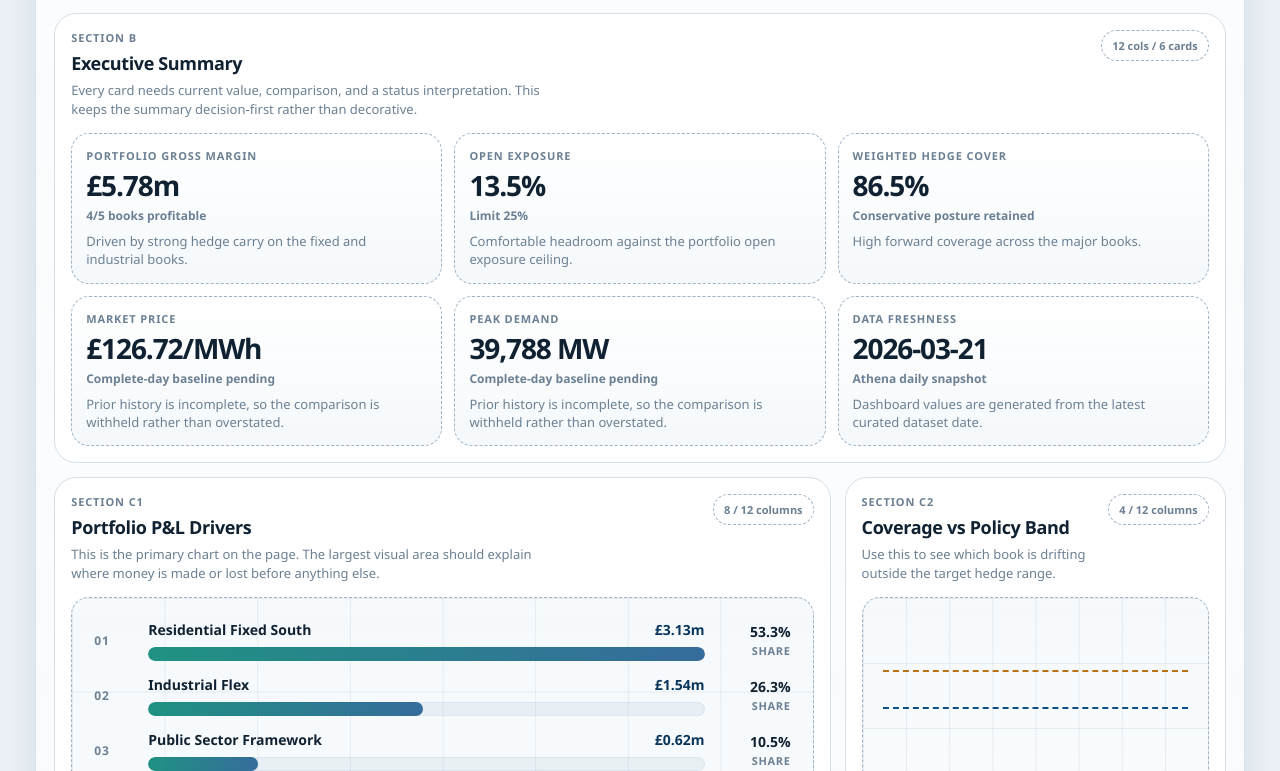
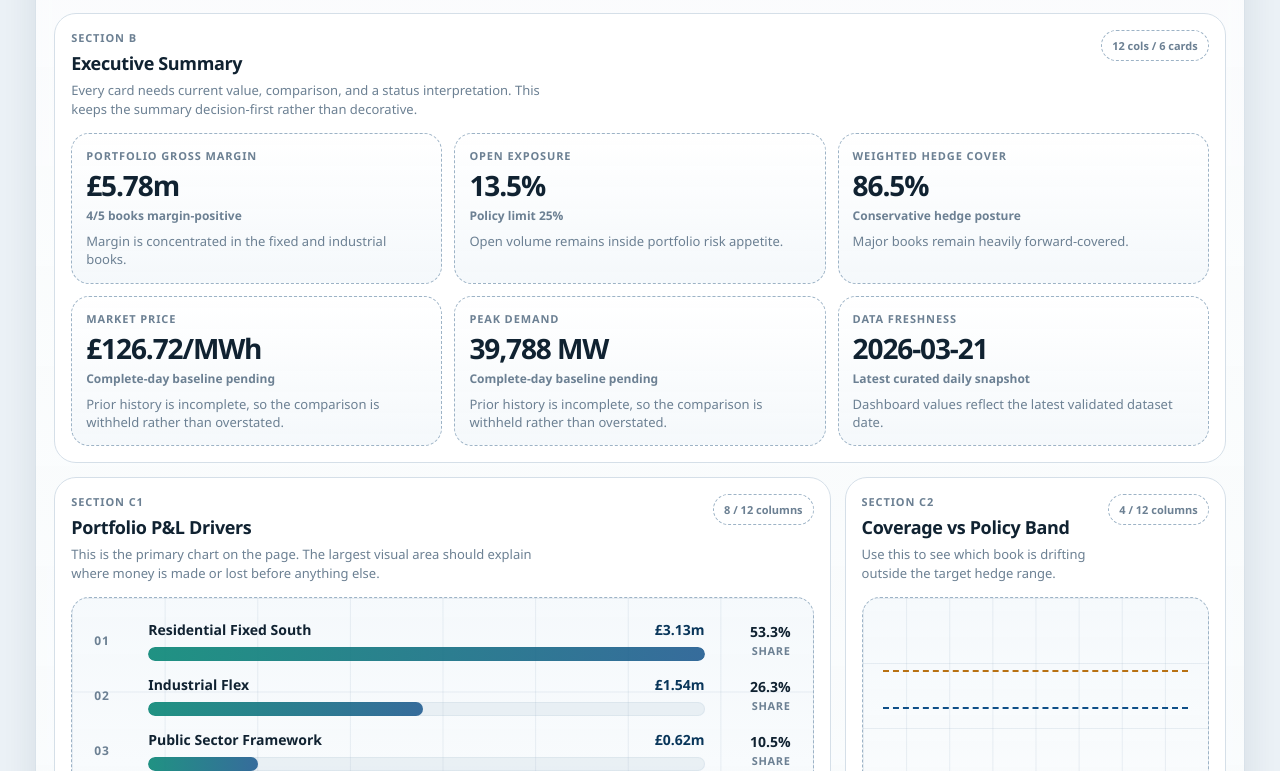
Before and after one commit to SholasSandbox/energy-market-data-lake, a React (Vite) app in the folder dashboard-ui/: page / in a window 1280 px wide. Shown: the part 901-1672 px from the top of the page. Built offline with nearby package versions, Linux system fonts and the light colour scheme.

Commit message:
Tighten executive summary wording

```diff
--- a/dashboard-ui/public/dashboard-data.json
+++ b/dashboard-ui/public/dashboard-data.json
@@ -1,6 +1,6 @@
 {
   "metadata": {
-    "asOf": "2026-03-22 10:53:55 UTC",
+    "asOf": "2026-03-22 11:11:52 UTC",
     "latestDate": "2026-03-21",
     "region": "GB",
     "scenario": "Conservative Hedge Posture",
@@ -45,20 +45,20 @@
       {
         "label": "Portfolio Gross Margin",
         "value": "\u00a35.78m",
-        "trend": "4/5 books profitable",
-        "detail": "Driven by strong hedge carry on the fixed and industrial books."
+        "trend": "4/5 books margin-positive",
+        "detail": "Margin is concentrated in the fixed and industrial books."
       },
       {
         "label": "Open Exposure",
         "value": "13.5%",
-        "trend": "Limit 25%",
-        "detail": "Comfortable headroom against the portfolio open exposure ceiling."
+        "trend": "Policy limit 25%",
+        "detail": "Open volume remains inside portfolio risk appetite."
       },
       {
         "label": "Weighted Hedge Cover",
         "value": "86.5%",
-        "trend": "Conservative posture retained",
-        "detail": "High forward coverage across the major books."
+        "trend": "Conservative hedge posture",
+        "detail": "Major books remain heavily forward-covered."
       },
       {
         "label": "Market Price",
@@ -75,8 +75,8 @@
       {
         "label": "Data Freshness",
         "value": "2026-03-21",
-        "trend": "Athena daily snapshot",
-        "detail": "Dashboard values are generated from the latest curated dataset date."
+        "trend": "Latest curated daily snapshot",
+        "detail": "Dashboard values reflect the latest validated dataset date."
       }
     ],
     "pnlDrivers": [
--- a/dashboard-ui/src/mockData.ts
+++ b/dashboard-ui/src/mockData.ts
@@ -48,20 +48,20 @@ export const summaryCards: SummaryCard[] = [
   {
     label: "Portfolio Gross Margin",
     value: "£6.65m",
-    trend: "4/5 books profitable",
-    detail: "Driven by strong hedge carry across the fixed and industrial books.",
+    trend: "4/5 books margin-positive",
+    detail: "Margin is concentrated in the fixed and industrial books.",
   },
   {
     label: "Open Exposure",
     value: "13.5%",
-    trend: "Limit 25%",
-    detail: "Comfortable headroom against the portfolio open exposure ceiling.",
+    trend: "Policy limit 25%",
+    detail: "Open volume remains inside portfolio risk appetite.",
   },
   {
     label: "Weighted Hedge Cover",
     value: "86.5%",
-    trend: "Conservative posture retained",
-    detail: "High forward coverage across the major books.",
+    trend: "Conservative hedge posture",
+    detail: "Major books remain heavily forward-covered.",
   },
   {
     label: "Market Price",
@@ -78,8 +78,8 @@ export const summaryCards: SummaryCard[] = [
   {
     label: "Data Freshness",
     value: "2026-03-10",
-    trend: "Athena daily snapshot",
-    detail: "Dashboard values are generated from the latest curated dataset date.",
+    trend: "Latest curated daily snapshot",
+    detail: "Dashboard values reflect the latest validated dataset date.",
   },
 ];
 
```
Also changed, not shown: 1 other file (tests, documents, lock files or other folders).
